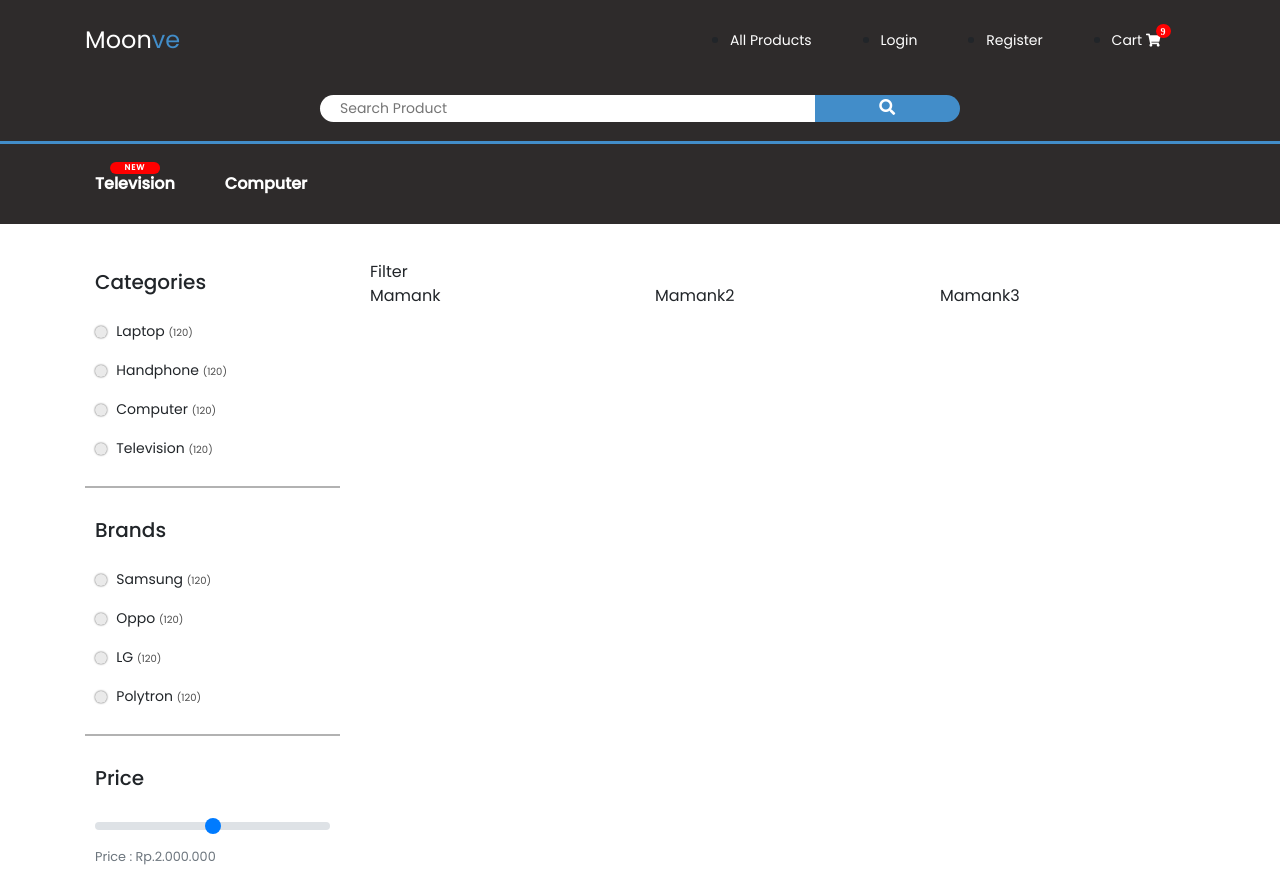
After one commit to ihsanaryandi/moonve-shop, a PHP site: page /store.html in a window 1280 px wide. The commit adds this page. Run offline with PHP 8.4, Linux system fonts and the light colour scheme; some libraries are stand-ins or nearby versions.

Commit message:
making the store page

```diff
--- a/css/footer.css
+++ b/css/footer.css
@@ -1,3 +1,4 @@
+/*---------------------Footer-Section---------------------*/
 div.footer{
 	border-top: 3px solid var(--color-theme);
 	padding-top: 75px;
@@ -55,6 +56,7 @@ div.footer{
 
 .footer .social-media .icon:hover{
 	background-color: var(--color-theme);
+	color: #fff;
 }
 
 .footer .social-media a{
--- a/css/header.css
+++ b/css/header.css
@@ -1,23 +1,3 @@
-/*Color themes*/
-:root{
-	--color-theme: #428dc9;
-	--color-theme2: #2e2b2b;
-}
-
-
-/*Reset*/
-*{
-	margin: 0;
-	padding: 0;
-	box-sizing: border-box;
-}
-
-/*Poppins Font*/
-
-body{
-	font-family: 'Poppins', sans-serif;
-}
-
 /*--------------Header-Section---------------*/
 
 /*Navbar*/
--- a/css/main.css
+++ b/css/main.css
@@ -1,7 +1,6 @@
 /*-------------Main-Section-------------*/
 
 /*-----------Collections-----------*/
-
 main{
 	margin-top: 100px;
 }
--- /dev/null
+++ b/css/main_store.css
@@ -0,0 +1,5 @@
+/*--------------Main-Section--------------*/
+
+main{
+	margin-top: 180px;
+}
--- a/css/utilities.css
+++ b/css/utilities.css
@@ -1,8 +1,21 @@
+/*Color themes*/
+:root{
+	--color-theme: #428dc9;
+	--color-theme2: #2e2b2b;
+}
 
+
+/*Reset*/
 *{
 	margin: 0;
 	padding: 0;
 	box-sizing: border-box;
+}
+
+/*Poppins Font*/
+
+body{
+	font-family: 'Poppins', sans-serif;
 }
 
 /*-------Grid-------*/
@@ -188,6 +201,124 @@
 	background-color: #fff;
 	color: #000;
 }
+
+/*-----------Aside-----------*/
+.aside{
+	padding: 10px;
+	border-bottom: 2px solid rgba(0, 0, 0, 0.3);
+	margin-bottom: 20px;
+}
+
+.aside:last-child{
+	margin-bottom: 5px;
+	border-bottom: none;
+}
+
+.aside .aside-title{
+	font-size: 20px;
+	margin-bottom: 25px;
+}
+
+.aside .aside-items{
+	list-style: none;
+}
+
+.aside .aside-items li {
+	position: relative;
+	margin-bottom: 15px;
+}
+
+.aside .aside-items li:last-child{
+	margin-bottom: 0px;
+}
+
+.aside .aside-items li .radio{
+	display: inline-block;
+	position: relative;
+	width: 12px;
+	height: 12px;
+	margin-right: 5px;
+	margin-bottom: -2px;
+}
+
+.aside .aside-items li .radio input{
+	position: absolute;
+	width: 100%;
+	height: 100%;
+	top: 0;
+	left: 0;
+	cursor: pointer;
+	opacity: 0;
+	z-index: 1;
+}
+
+.aside .aside-items li .radio input:hover + span:before{
+	opacity: .5;
+}
+
+.aside .aside-items li .radio input:checked + span:after{
+	opacity: 1;
+	transform: scale(1);
+}
+
+.aside .aside-items li .radio input:checked + span{
+	box-shadow: 0 0 2px rgba(0, 0, 0, 0.5);
+}
+
+.aside .aside-items li .radio span{
+	position: absolute;
+	display: block;
+	width: 100%;
+	height: 100%;
+	border-radius: 50%;
+	background-color: #eaeaea;
+	top: 0;
+	left: 0;
+	box-shadow: 0 0 2px rgba(0, 0, 0, 0.7);
+	transition: .2s ease;
+}
+
+.aside .aside-items li .radio span::before{
+	content: '';
+	position: absolute;
+	width: 100%;
+	height: 100%;
+	border-radius: 50%;
+	top: 0;
+	left: 0;
+	background-color: var(--color-theme);
+	opacity: 0;
+}
+
+.aside .aside-items li .radio span::after{
+	content: '';
+	position: absolute;
+	width: 100%;
+	height: 100%;
+	background-color: var(--color-theme);
+	border-radius: 50%;
+	top: 0;
+	left: 0;
+	transform: scale(3);
+	opacity: 0;
+	transition: .3s ease;
+}
+
+.aside .aside-items li label{
+	font-size: 14px;
+	margin: 0;
+}
+
+.aside .aside-items li small{
+	font-size: 10px;
+	color: rgba(0, 0, 0, 0.7);
+}
+
+
+/*-------------Filter--------------*/
+
+
+
 
 /*------Display-Types------*/
 
--- a/index.html
+++ b/index.html
@@ -19,7 +19,7 @@
 	<!-- Custom CSS -->
 	<link rel="stylesheet" type="text/css" href="css/utilities.css">
 	<link rel="stylesheet" type="text/css" href="css/header.css">
-	<link rel="stylesheet" type="text/css" href="css/main.css">
+	<link rel="stylesheet" type="text/css" href="css/style.css">
 	<link rel="stylesheet" type="text/css" href="css/footer.css">
 
 </head>
@@ -473,7 +473,7 @@
 					</a>
 				</div>
 				<div class="copyright">
-					<p>Copyright ©2019 All rights reserved | This website is made with <i class="fas fa-heart-o"></i> by Ihsan Aryandi</p>
+					<p>Copyright ©2019 All rights reserved | This website is made with <i class="fas fa-heart"></i> by Ihsan Aryandi</p>
 				</div>
 			</div>
 		</div>
--- /dev/null
+++ b/store.html
@@ -0,0 +1,203 @@
+<!DOCTYPE html>
+<html>
+<head>
+	<title>Moonve</title>
+
+	<!-- Required meta tags -->
+	<meta charset="utf-8">
+	<meta name="viewport" content="width=device-width, initial-scale=1, shrink-to-fit=no">
+
+	<!-- Poppins - Font -->
+	<link href="https://fonts.googleapis.com/css?family=Poppins:400,500&display=swap" rel="stylesheet">
+
+	<!-- Bootstrap CSS -->
+	<link rel="stylesheet" href="css/bootstrap/bootstrap.css">
+
+	<!-- Font Awesome -->
+	<link rel="stylesheet" href="https://cdnjs.cloudflare.com/ajax/libs/font-awesome/5.10.2/css/all.min.css">
+
+	<!-- Custom CSS -->
+	<link rel="stylesheet" type="text/css" href="css/utilities.css">
+	<link rel="stylesheet" type="text/css" href="css/header.css">
+	<link rel="stylesheet" type="text/css" href="css/main_store.css">
+	<link rel="stylesheet" type="text/css" href="css/footer.css">
+
+</head>
+<body>
+
+	<!-- --------------HHeader-Section-------------- -->
+	<header>
+		<nav class="moonve-nav">
+			<div class="container main">
+				<div class="brand">
+					<a href="#">Moon<span>ve</span></a>
+				</div>
+				<div class="links desktop-only">
+					<ul>
+						<li><a href="#" class="link">All Products</a></li>
+						<li><a href="#" class="link">Login</a></li>
+						<li><a href="#" class="link">Register</a></li>
+						<li>
+							<a href="#" class="link">
+								Cart <i class="fas fa-shopping-cart"><p class="product-count">9</p></i>
+							</a>
+						</li>
+					</ul>
+				</div>
+				<div class="side-bar-toggle mobile-only">
+					<button class="side-bar-toggler" type="button"><i class="fas fa-bars"></i></button>
+				</div>
+			</div>
+			<div class="desktop-only search-product">
+				<form class="input-wrapper">
+					<input class="search-input" type="text" name="search" placeholder="Search Product">
+					<button class="search-button"><i class="fas fa-search"></i></button>
+				</form>
+			</div>
+			<div class="categories desktop-only">
+				<div class="container">
+					<ul class="category">
+						<li class="category-name new">
+							<a href="#" class="category-link">Television</a>
+							<ul class="sub-category">
+								<li><a href="#">4K Display</a></li>
+								<li><a href="#">LED</a></li>
+							</ul>
+						</li>
+						<li class="category-name">
+							<a href="#" class="category-link">Computer</a>
+						</li>
+					</ul>
+				</div>
+			</div>
+		</nav>
+	</header>
+
+	<!-- -------------------Main-Section-------------------- -->
+
+	<main>
+		<section class="store">
+			<div class="container">
+				<div class="row">
+
+					<!-- ------------Aside------------ -->
+					<aside class="col-lg-3">
+						<div class="aside">
+							<h3 class="aside-title">Categories</h3>
+							<form>
+								<ul class="aside-items">
+									<li>
+										<div class="radio">
+											<input type="radio" name="radio">
+											<span></span>
+										</div>
+										<label>Laptop <small>(120)</small></label>
+									</li>
+									<li>
+										<div class="radio">
+											<input type="radio" name="radio">
+											<span></span>
+										</div>
+										<label>Handphone <small>(120)</small></label>
+									</li>
+									<li>
+										<div class="radio">
+											<input type="radio" name="radio">
+											<span></span>
+										</div>
+										<label>Computer <small>(120)</small></label>
+									</li>
+									<li>
+										<div class="radio">
+											<input type="radio" name="radio">
+											<span></span>
+										</div>
+										<label>Television <small>(120)</small></label>
+									</li>
+								</ul>
+							</form>
+						</div>
+
+						<div class="aside">
+							<h3 class="aside-title">Brands</h3>
+							<form>
+								<ul class="aside-items">
+									<li>
+										<div class="radio">
+											<input type="radio" name="radio">
+											<span></span>
+										</div>
+										<label>Samsung <small>(120)</small></label>
+									</li>
+									<li>
+										<div class="radio">
+											<input type="radio" name="radio">
+											<span></span>
+										</div>
+										<label>Oppo <small>(120)</small></label>
+									</li>
+									<li>
+										<div class="radio">
+											<input type="radio" name="radio">
+											<span></span>
+										</div>
+										<label>LG <small>(120)</small></label>
+									</li>
+									<li>
+										<div class="radio">
+											<input type="radio" name="radio">
+											<span></span>
+										</div>
+										<label>Polytron <small>(120)</small></label>
+									</li>
+								</ul>
+							</form>
+						</div>
+
+						<div class="aside">
+							<h3 class="aside-title">Price</h3>
+							<form class="price-range">
+								<input class="custom-range" type="range" name="range">
+								<small class="text-muted">
+									Price :
+									<span>Rp.2.000.000</span>
+								</small>
+							</form>
+						</div>
+					</aside>
+
+
+
+					<!-- --------------Filter-------------- -->
+					<div class="col-lg-9">
+						<div class="filter">
+							Filter
+						</div>
+
+						<div class="row">
+							<div class="col-lg-4">
+								Mamank
+							</div>
+							<div class="col-lg-4">
+								Mamank2
+							</div>
+							<div class="col-lg-4">
+								Mamank3
+							</div>
+						</div>
+					</div>
+
+				</div>
+			</div>
+		</section>
+	</main>
+
+
+
+
+<script src="js/jquery/jquery.js"></script>
+<script src="js/bootstrap/bootstrap.js"></script>
+<script src="js/app.js"></script>
+
+</body>
+</html>
```
